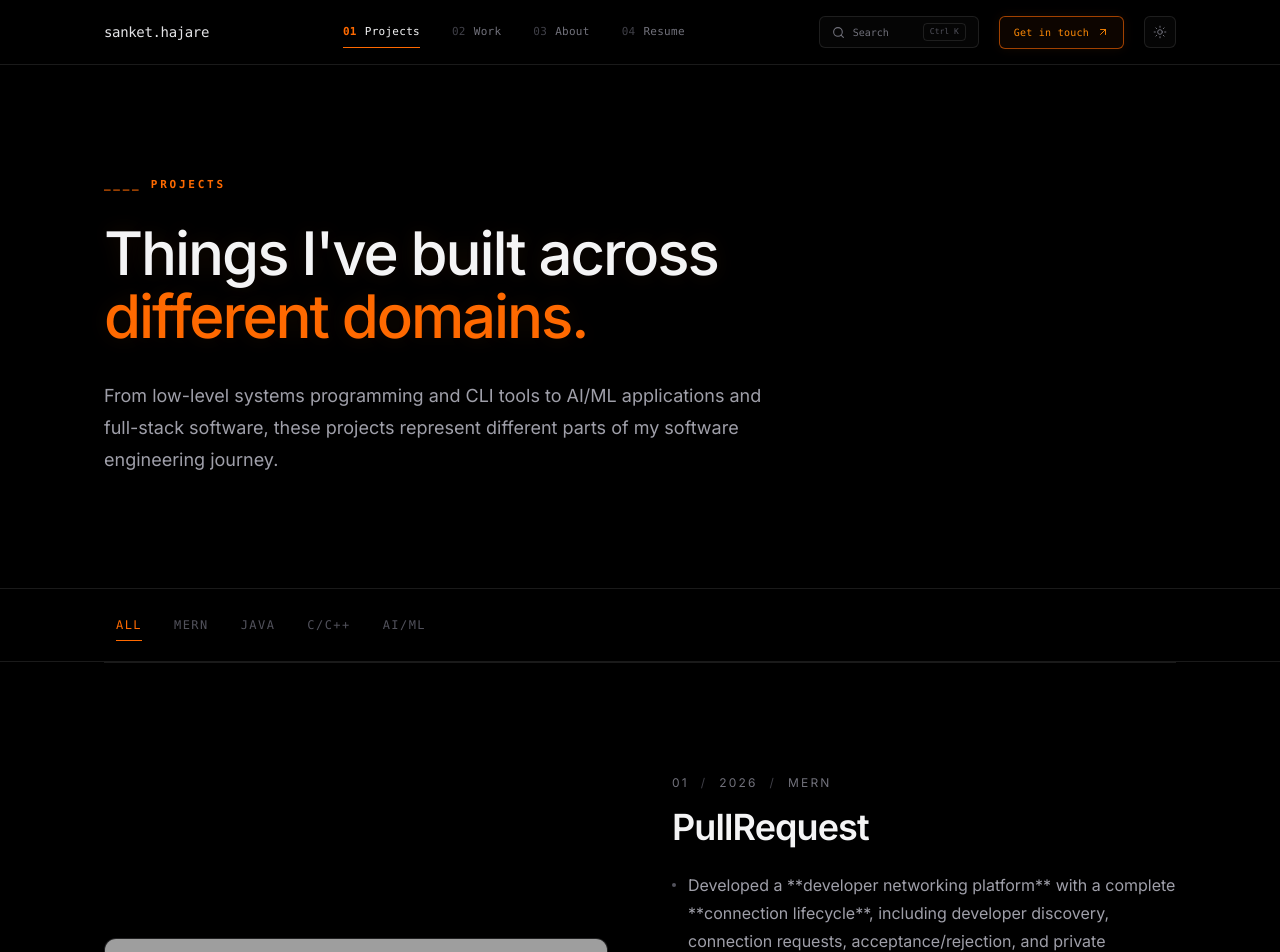
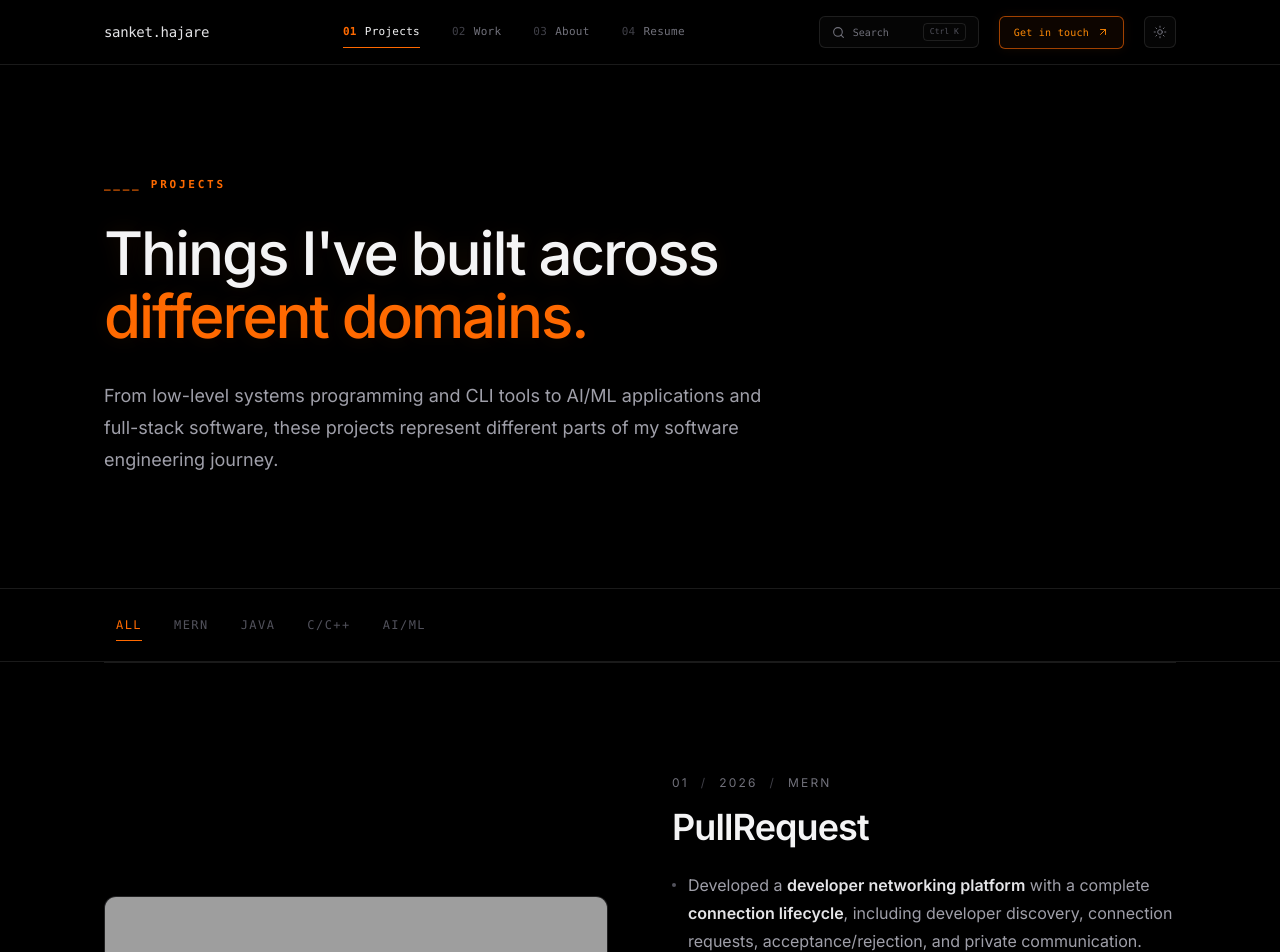
Before and after one commit to SanketHajare44/portfolio, a React (Vite) app in the folder client/: page /projects in a window 1280 px wide. Shown: the top 952 px of the page. Built offline with nearby package versions, Linux system fonts and the light colour scheme; grey boxes are pictures that could not be loaded.

Commit message:
fix: allow to support bold words

```diff
--- a/client/src/components/projects/ProjectShowCase.jsx
+++ b/client/src/components/projects/ProjectShowCase.jsx
@@ -1,6 +1,42 @@
 import { ExternalLink } from "lucide-react";
 import { Link } from "react-router-dom";
 import ParallaxImage from "../ui/ParallaxImage";
+
+/*
+ * Renders text with support for:
+ * **important text**
+ *
+ * Example:
+ * "Built **real-time chat** using **Socket.IO**."
+ *
+ * Only the text between ** ** will be rendered in bold.
+ */
+const FormattedText = ({ text }) => {
+    const parts = text.split(/(\*\*.*?\*\*)/g);
+
+    return (
+        <>
+            {parts.map((part, index) => {
+                if (
+                    part.startsWith("**") &&
+                    part.endsWith("**") &&
+                    part.length > 4
+                ) {
+                    return (
+                        <strong
+                            key={index}
+                            className="font-semibold text-zinc-800 dark:text-zinc-200"
+                        >
+                            {part.slice(2, -2)}
+                        </strong>
+                    );
+                }
+
+                return <span key={index}>{part}</span>;
+            })}
+        </>
+    );
+};
 
 const ProjectShowcase = ({ project, index }) => {
     const isReversed = index % 2 !== 0;
@@ -220,7 +256,7 @@ const ProjectShowcase = ({ project, index }) => {
                                     />
 
                                     <span>
-                                        {point}
+                                        <FormattedText text={point} />
                                     </span>
 
                                 </li>
```
